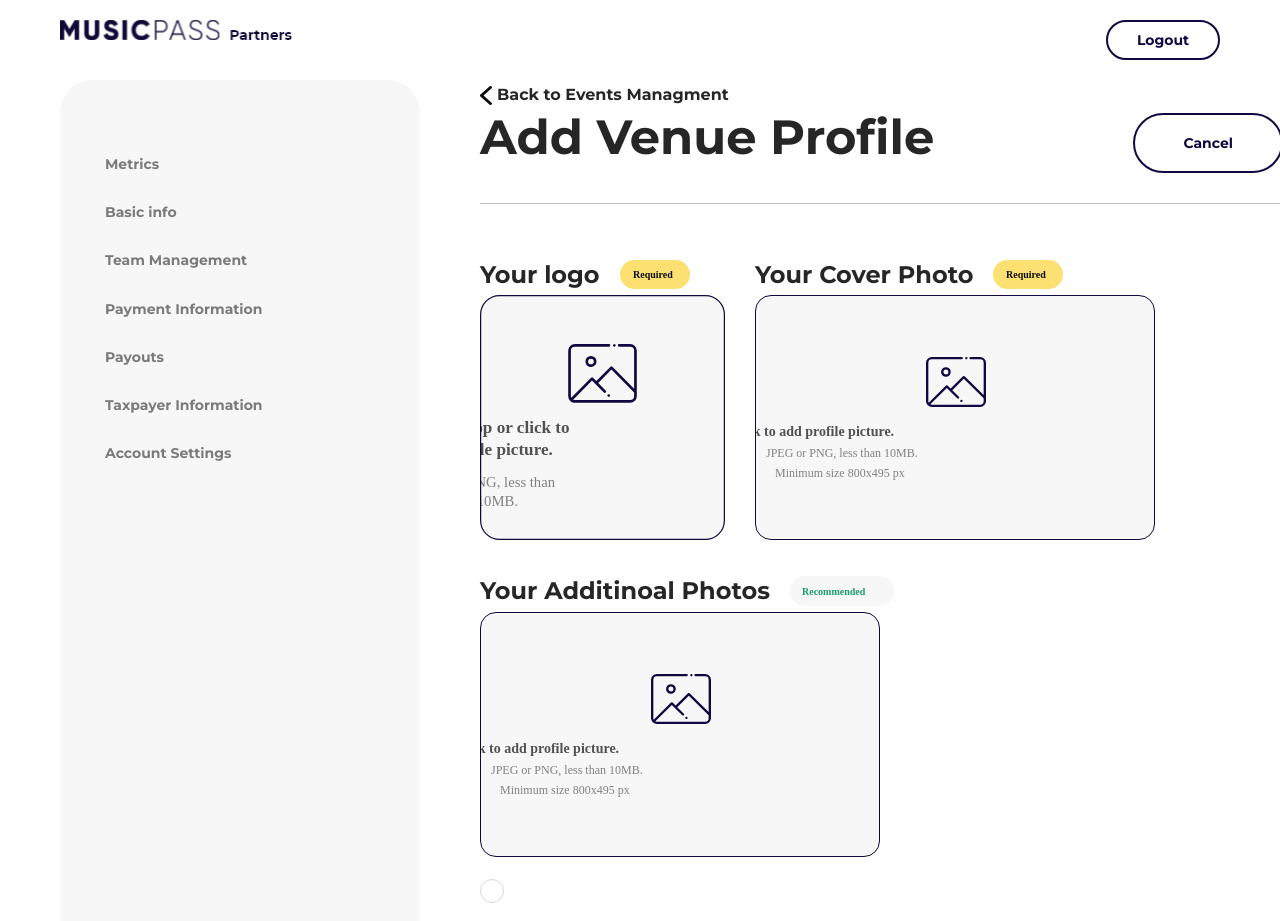
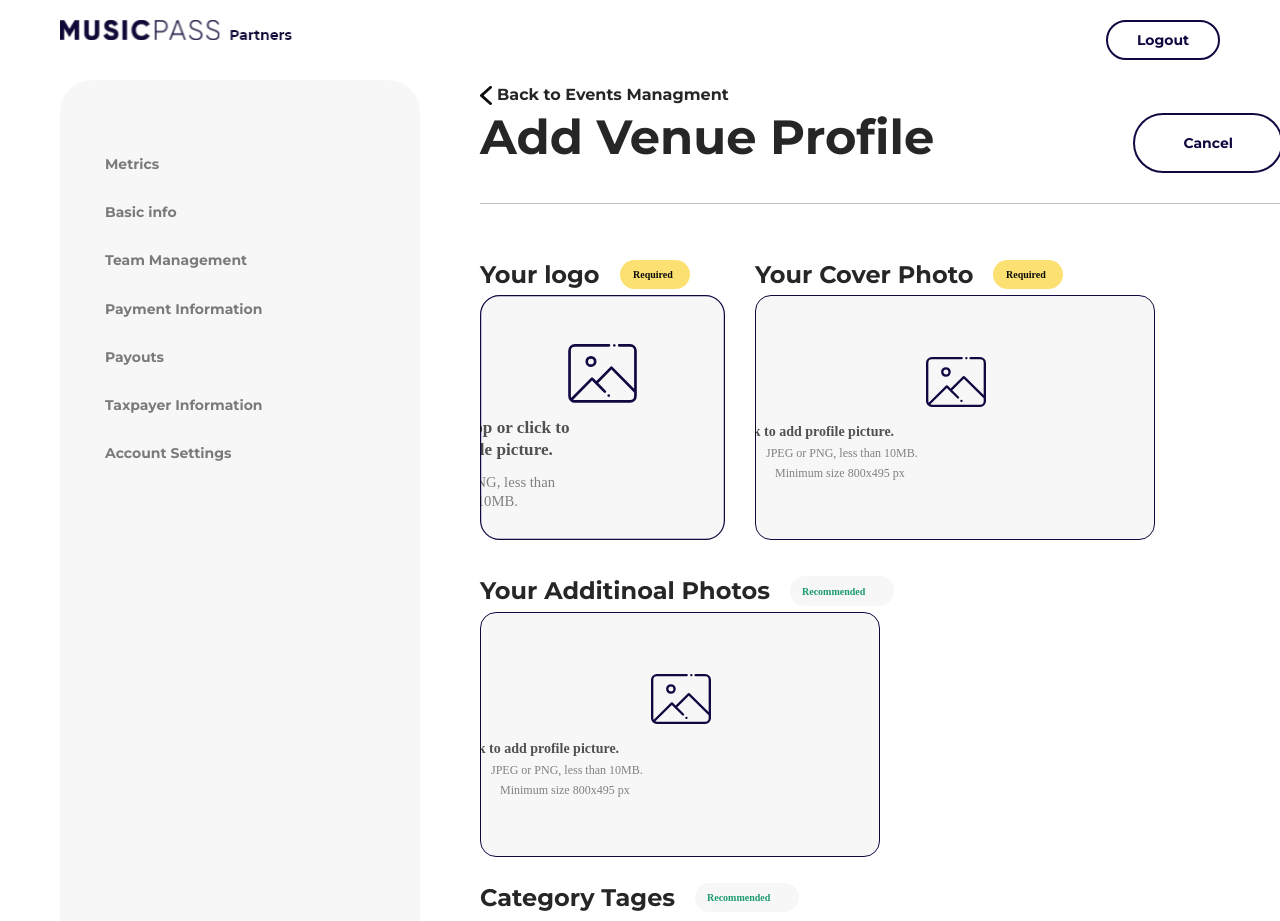
Before and after one commit to Bse161078/musicstep, a React (Create React App) app: page /admin/add-venueprofile in a window 1280 px wide. Shown: the top 921 px of the page. Built offline with nearby package versions, Linux system fonts and the light colour scheme.

Commit message:
removes unused checkbox

```diff
--- a/src/admin/components/AddVenueProfileForm/AddVenueProfileForm.tsx
+++ b/src/admin/components/AddVenueProfileForm/AddVenueProfileForm.tsx
@@ -56,12 +56,6 @@ const AddVenueProfileForm = () => {
           <Formik initialValues={initialValues} onSubmit={onSubmit}>
             {() => (
               <Form className="form-wrapper">
-                <InputCheckbox
-                  name=""
-                  onClick={() => {}}
-                  className="hello"
-                  isCorrectOption={true}
-                />
                 <div>
                   <LabelWithTag label="Category Tages" tagType="Recomended" />
                   <InputBox
```
